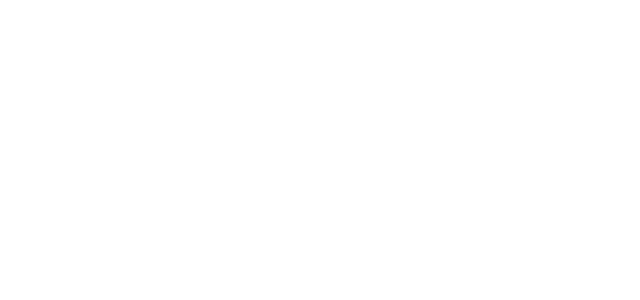
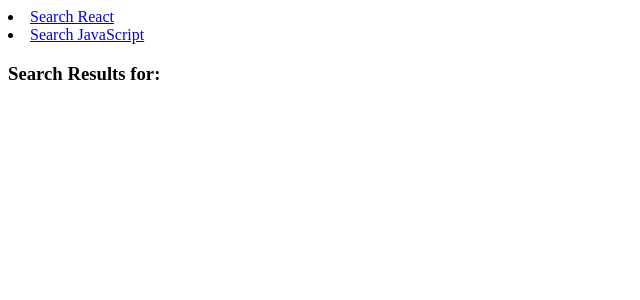
Before and after one commit to CHANDAN-su/reactApplication, a React (Vite) app: page /search in a window 1280 px wide. Before the commit this address had no page. Shown: the top 300 px of the page, without its empty margins (0-640 px from the left). Built offline with nearby package versions, Linux system fonts and the light colour scheme.

Commit message:
Dynamic Routes with Query Parameters
While dynamic routes are typically used for path parameters (:id), you can also handle query parameters (e.g., ?search=abc) in the URL using useLocation() and URLSearchParams.

```diff
--- /dev/null
+++ b/Component/RecatRouterDom/DynamicRoutes/DynamicRouteWithQueryParameter.jsx
@@ -0,0 +1,33 @@
+import React from 'react'
+import { Routes, Route, Link, useLocation } from "react-router-dom";
+
+const SearcgRoute = () => {
+    const location  = useLocation();
+    const queryParams = new URLSearchParams(location.search);
+    const searchQuery  = queryParams.get('search');
+
+    return <h3>Search Results for: {searchQuery}</h3>
+}
+
+function DynamicRouteWithQueryParameter() {
+  return (
+    <>
+
+            <nav>
+                <li>
+                    <Link to="search?search=React">Search React</Link>
+                </li>
+                <li>
+                    <Link to="search?search=JavaScript">Search JavaScript</Link>
+                </li>
+            </nav>
+
+            <Routes>
+                <Route path="/" element={<h1>Home Page</h1>}/>
+                <Route path="/search" element={<SearcgRoute/>}/>
+            </Routes>
+    </>
+  )
+}
+
+export default DynamicRouteWithQueryParameter
--- a/src/App.jsx
+++ b/src/App.jsx
@@ -18,6 +18,7 @@
 import Dynamicroute from "../Component/RecatRouterDom/DynamicRoutes/Dynamicroute";
 import MultipleParametersDynamicRoute from "../Component/RecatRouterDom/DynamicRoutes/MultipleParametersDynamicRoute";
 import DynamicRouteWithNestedRoute from "../Component/RecatRouterDom/DynamicRoutes/DynamicRouteWithNestedRoute";
+import DynamicRouteWithQueryParameter from "../Component/RecatRouterDom/DynamicRoutes/DynamicRouteWithQueryParameter";
 import reactLogo from './assets/react.svg'
 import viteLogo from '/vite.svg'
 import './App.css'
@@ -94,7 +95,8 @@
       <BrowserRouter>
         {/* <Dynamicroute/> */}
         {/* <MultipleParametersDynamicRoute/> */}
-        <DynamicRouteWithNestedRoute/>
+        {/* <DynamicRouteWithNestedRoute/> */}
+        <DynamicRouteWithQueryParameter />
       </BrowserRouter>
 
     </>
```
